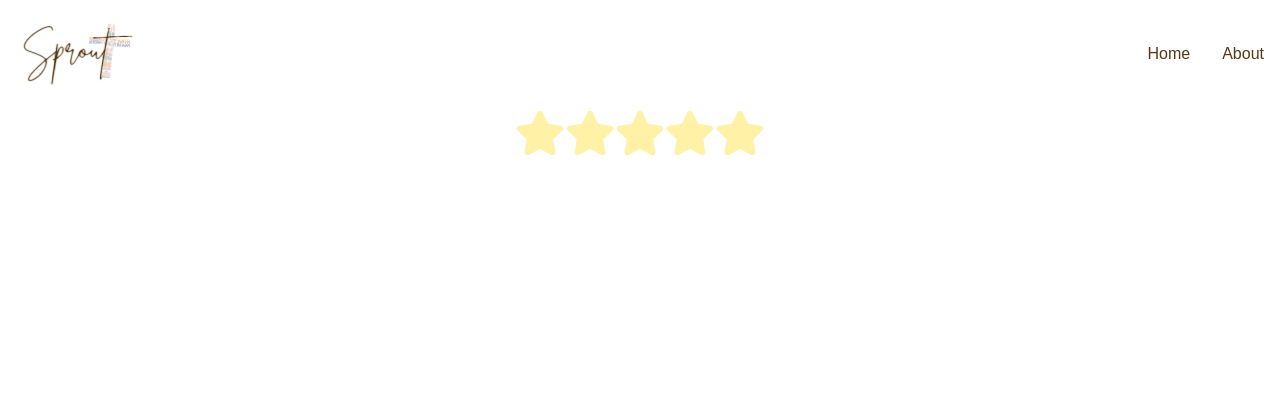
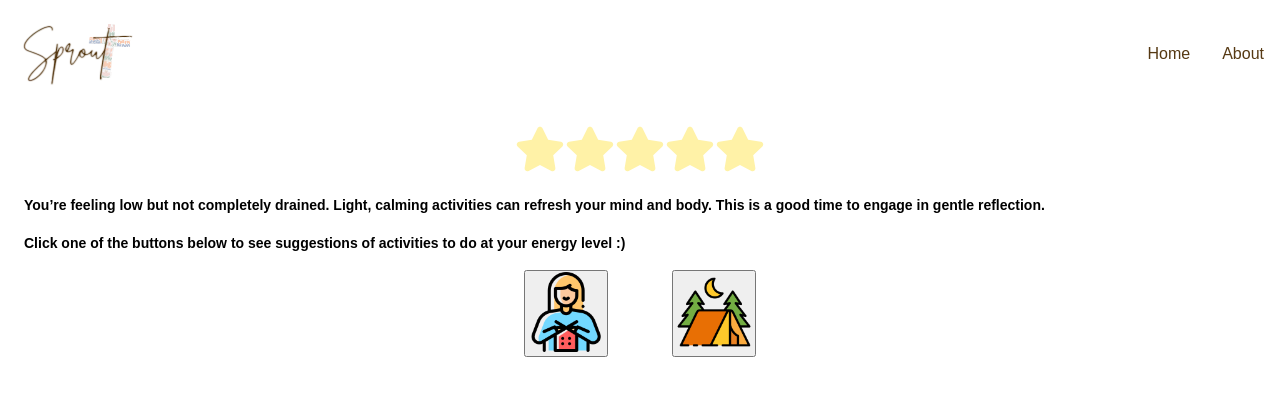
Before and after one commit to MichelleRafols/Sprout-Capstone-FullStack-Project, a React (Vite) app in the folder client/: page / in a window 1280 px wide. Shown: the top 396 px of the page. Built offline with nearby package versions, Linux system fonts and the light colour scheme; a web font is replaced by a local one.

Commit message:
add hardcoded energy level details for rendering

```diff
--- a/client/src/App.jsx
+++ b/client/src/App.jsx
@@ -1,4 +1,5 @@
 import './App.scss'
+import LevelDetails from './components/LevelDetails/LevelDetails'
 import Navbar from './components/Navbar/Navbar'
 import StarRating from './components/StarRating/StarRating'
 
@@ -8,6 +9,7 @@ function App() {
     <>
       <Navbar />
       <StarRating />
+      <LevelDetails />
     </>
   )
 }
--- /dev/null
+++ b/client/src/components/LevelDetails/LevelDetails.jsx
@@ -0,0 +1,22 @@
+import './LevelDetails.scss';
+
+export default function LevelDetails() {
+    return (
+        <section className="level-details">
+            <h3 className="level-details__description">
+                You’re feeling low but not completely drained. Light, calming activities can refresh your mind and body. This is a good time to engage in gentle reflection.
+            </h3>
+            <h3 className="level-details__activities-prompt">
+                Click one of the buttons below to see suggestions of activities to do at your energy level :)
+            </h3>
+            <div className="level-details__btn-container">
+                <button className='level-details__button level-details__button--indoor'>
+                    <img className="level-details__icon level-details__icon--indoor" src="src/assets/icons/indoor-icon.png" alt="indoor activities button" />
+                </button>
+                <button className='level-details__button level-details__button--outdoor'>
+                    <img className="level-details__icon level-details__icon--outdoor" src="src/assets/icons/outdoor-icon.png" alt="outdoor activities button" />
+                </button>
+            </div>
+        </section>
+    )
+}
--- /dev/null
+++ b/client/src/components/LevelDetails/LevelDetails.scss
@@ -0,0 +1,22 @@
+@import '../../styles/partials/global';
+@import '../../styles/partials/mixins';
+@import '../../styles/partials/typography';
+@import '../../styles/partials/variables';
+
+.level-details{
+    display: flex;
+    flex-direction: column;
+    gap: 1rem;
+    padding: 0 1.5rem;
+
+    &__btn-container{
+        display: flex;
+        justify-content: center;
+        gap: 4rem;
+    }
+
+    &__icon{
+        width: 80px;
+        height: 80px;
+    }
+}
--- a/client/src/components/StarRating/StarRating.scss
+++ b/client/src/components/StarRating/StarRating.scss
@@ -2,6 +2,7 @@
     display: flex;
     justify-content: center;
     align-items: center;
+    padding: 1rem 0;
 
     &__label {
         cursor: pointer;
```
Also changed, not shown: client/src/assets/icons/indoor-icon.png (added), client/src/assets/icons/outdoor-icon.png (added).
